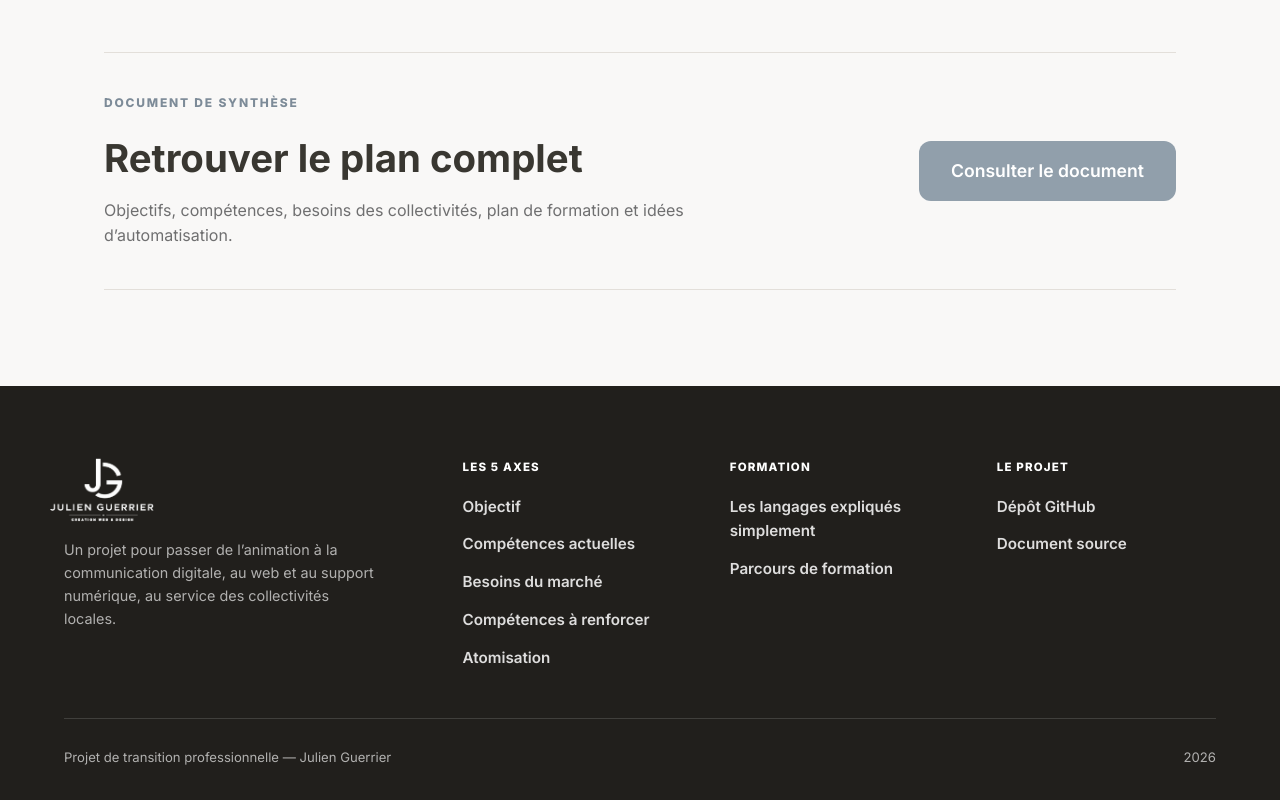
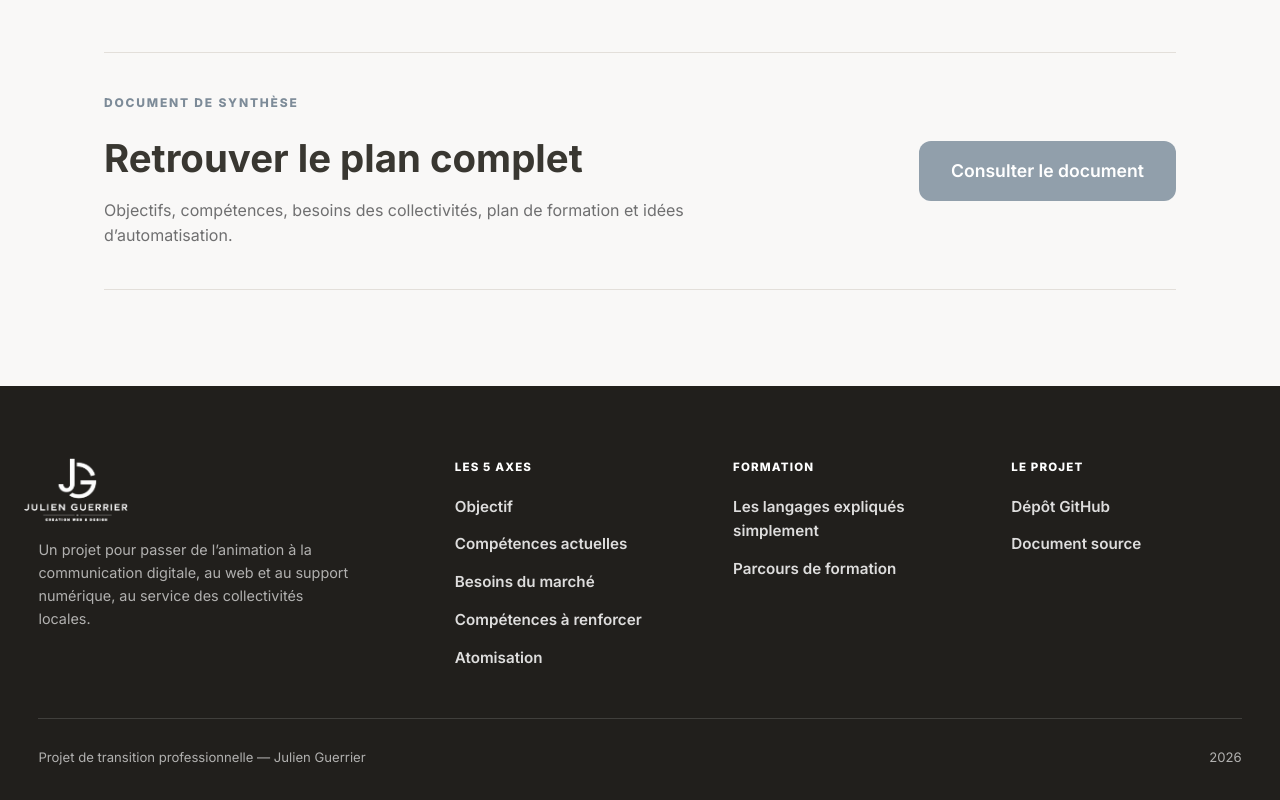
Before and after one commit to PRAFUL33290/reconversion, a plain HTML site: page index.html in a window 1280 px wide. Shown: the part 5518-6318 px from the top of the page. Drawn offline with Linux system fonts and the light colour scheme.

Commit message:
Footer : contenu bord à bord au lieu d'une colonne centrée à 1200px
Le fond du footer était déjà plein écran mais son contenu restait
cantonné à 1200px de large, laissant un grand vide à droite sur les
écrans larges alors que le header, lui, va jusqu'aux bords. Le footer
utilise maintenant le même padding fluide que le header (clamp
1rem-3vw-3rem) sans plafond de largeur.

Co-Authored-By: Claude Sonnet 5 <noreply@anthropic.com>

```diff
--- a/styles.css
+++ b/styles.css
@@ -1451,7 +1451,7 @@ h1 {
 .site-footer {
     width: 100vw;
     margin-left: calc(50% - 50vw);
-    padding: 4.5rem 5% 2rem;
+    padding: 4.5rem clamp(1rem, 3vw, 3rem) 2rem;
     background: #211f1c;
     color: rgba(255,255,255,.62);
 }
@@ -1460,8 +1460,6 @@ h1 {
     display: grid;
     grid-template-columns: 1.6fr repeat(3, 1fr);
     gap: 3rem;
-    max-width: 1200px;
-    margin: 0 auto;
     padding-bottom: 3rem;
 }
 
@@ -1521,8 +1519,6 @@ h1 {
     justify-content: space-between;
     align-items: center;
     gap: 1.5rem;
-    max-width: 1200px;
-    margin: 0 auto;
     padding-top: 1.75rem;
     border-top: 1px solid rgba(255,255,255,.14);
     color: rgba(255,255,255,.65);
```
